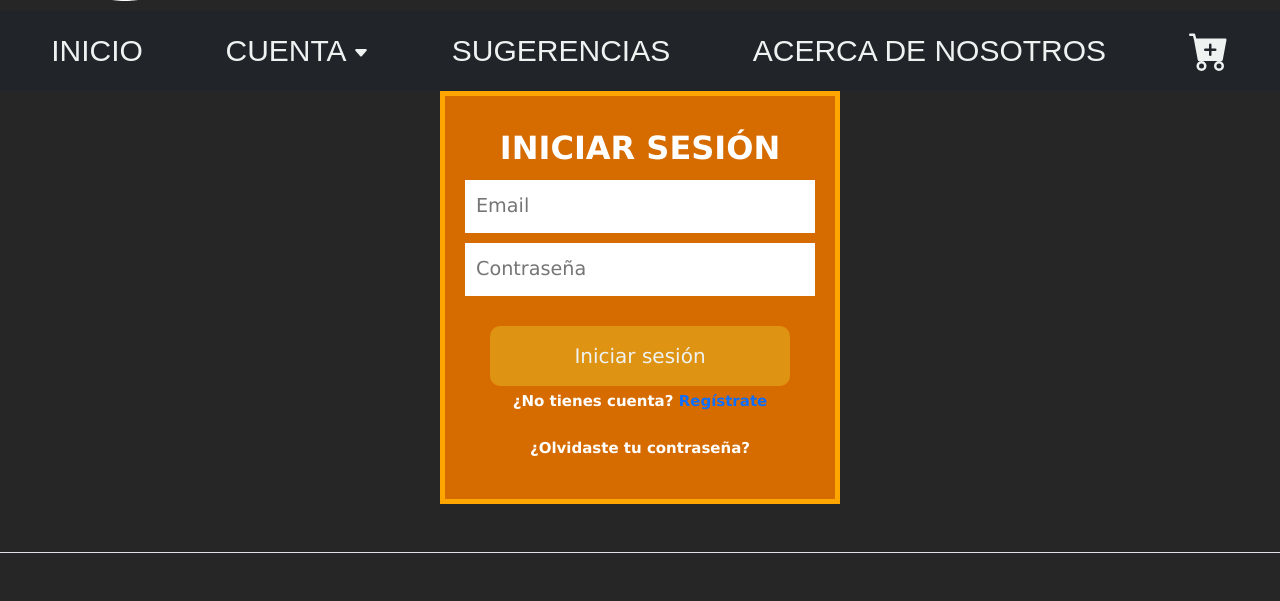
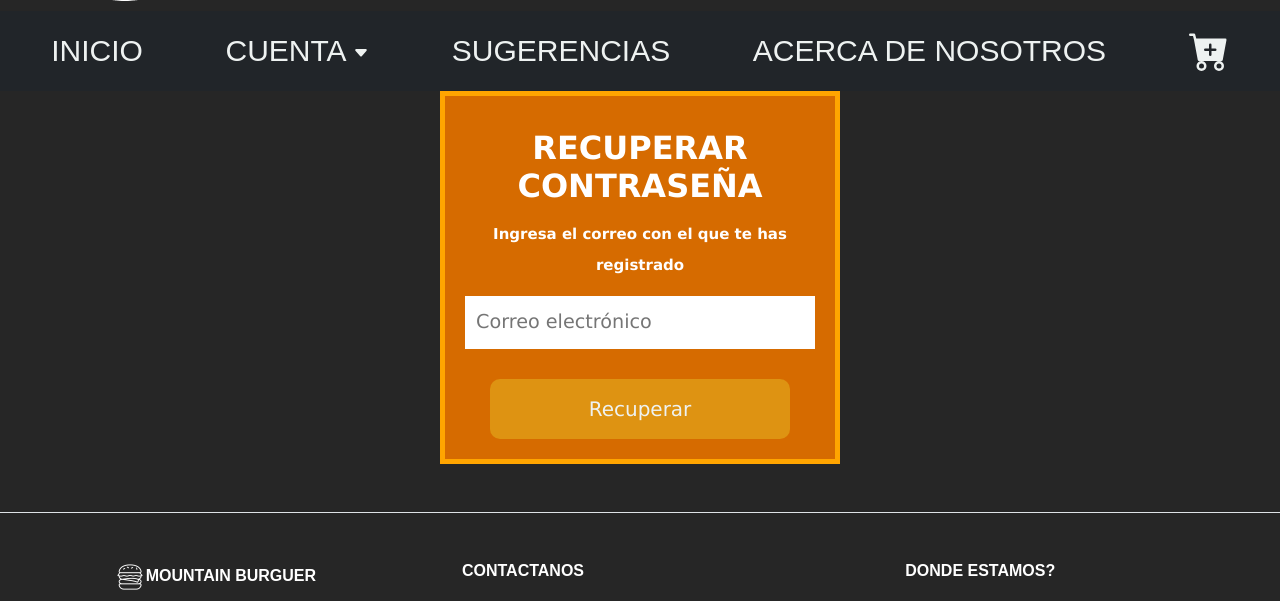
Before and after one commit to yenife048/MountainBurger, a Django app: page /formu/ in a window 1280 px wide. Shown: the part 161-762 px from the top of the page. Run offline with Django 3.2, Linux system fonts and the light colour scheme; some libraries are stand-ins or nearby versions; some web fonts are replaced.

Commit message:
recuperar

```diff
--- a/formularios/templates/Recuperar contraseña/recup.html
+++ b/formularios/templates/Recuperar contraseña/recup.html
@@ -6,19 +6,55 @@
 {% block content %}
 <link rel="stylesheet" type="text/css" href="{% static 'core/css/.css' %}">
 
+<style>
+#formulario {
+    width: 400px;
+    margin: 0 auto;
+    background-color: #d66b00;
+    padding: 20px;
+    border: 5px solid orange;
+    text-align: center;
+}
 
+#formulario h2 {
+    text-align: center;
+    color: rgb(255, 255, 255);
+    font-weight: bold;
+    margin: 13px 0;
+}
+
+#formulario input[type="text"],
+#formulario input[type="password"] {
+    width: 100%;
+    padding: 10px;
+    margin-bottom: 10px;
+    border: 1px solid white;
+}
+
+#formulario p {
+    color: rgb(255, 255, 255);
+    text-align: center;
+    font-size: 15px;
+    font-weight: bold;
+}
+</style>
 
 <div id="formulario">
     <h2>RECUPERAR CONTRASEÑA</h2>
     <form action="#" method="POST" onsubmit="return validarFormulario()">
-        <input type="text" id="email" placeholder="Email" required>
+        <p>Ingresa el correo con el que te has registrado</p>
+        <input type="text" id="email" placeholder="Correo electrónico" required>
         <input class="btn btn-outline-warning" type="submit" value="Recuperar">
     </form>
 </div>
 
-
 <script>
-
+function validarFormulario() {
+    // Aquí puedes agregar tu lógica de validación del formulario
+    // Por ejemplo, puedes verificar si el campo de correo está vacío o si tiene un formato válido
+    // Si la validación falla, puedes mostrar un mensaje de error y retornar false para evitar que se envíe el formulario
+    return true; // Por ahora, simplemente retornamos true para que el formulario se envíe
+}
 </script>
 
 {% endblock %}
--- a/formularios/urls.py
+++ b/formularios/urls.py
@@ -3,7 +3,6 @@ from django.urls import path
 from . import views
 
 urlpatterns = [
-        path('', views.formularios, name='Formularios'),
-        path('', views.formu, name='Formu'),
-
+    path('formularios/', views.formularios, name='Formularios'),
+    path('formu/', views.formu, name='Formu'),
 ]
--- a/proyecto_m/urls.py
+++ b/proyecto_m/urls.py
@@ -69,8 +69,8 @@ urlpatterns = [
     path('finalizar_compra/',core_views.finalizar_compra, name='finalizar_compra'),
 
     #formularios
-    path('formularios/', include ('formularios.urls')),
-    path('formu/', include ('formularios.urls')),
+    path('', include('formularios.urls')),
+    path('', include ('formularios.urls')),
 ]
 
 if settings.DEBUG:
```
